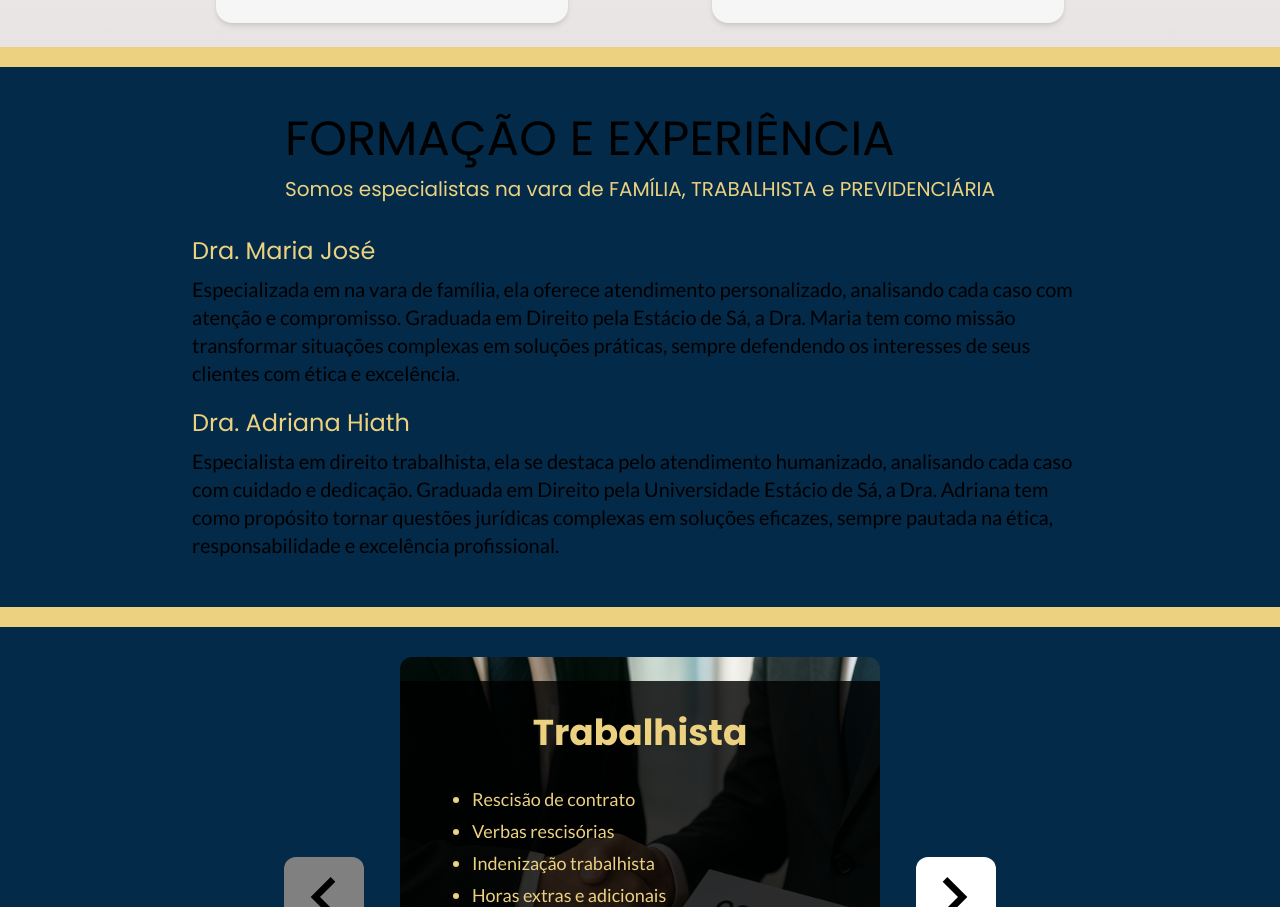
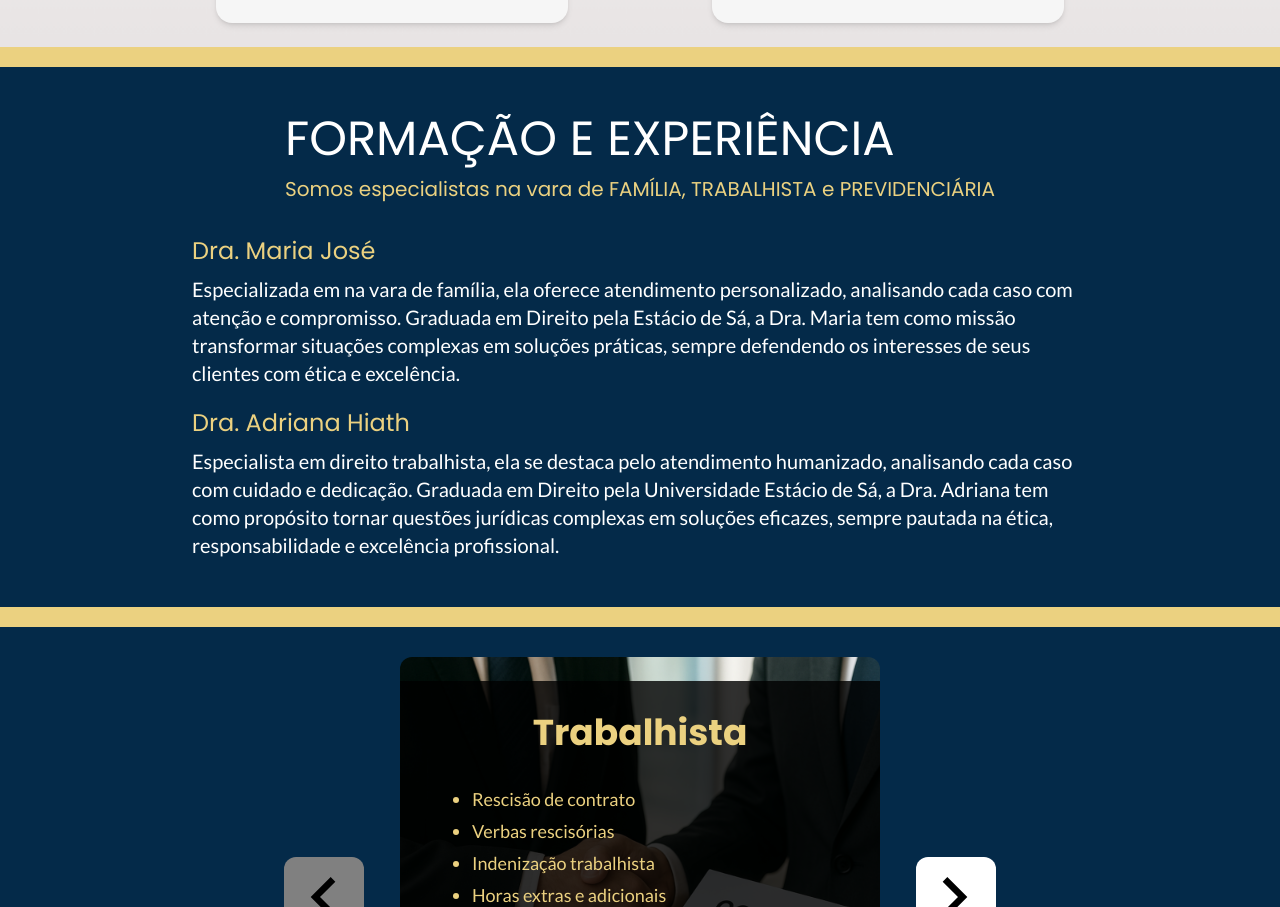
Before and after one commit to DavidSheltonSF/advogados-landing-page, a Next.js app: page / in a window 1280 px wide. Shown: the part 1513-2420 px from the top of the page. Built offline with nearby package versions, Linux system fonts and the light colour scheme.

Commit message:
fix: correct the tailwind class for text olor in 'Formação e Experiência' section

```diff
--- a/src/app/page.tsx
+++ b/src/app/page.tsx
@@ -47,7 +47,7 @@ export default function Home() {
          </PageContainer>
       </PageSection>
       <PageSection backgroundImage="" extraClasses="h-auto bg-[#042A49]  border-t-[#EBD180] border-t-20 min-h-[70vh]">
-        <PageContainer extraClasses="flex flex-col items-center my-5 py-2 text-red-white">
+        <PageContainer extraClasses="flex flex-col items-center my-5 py-2 text-white">
           <header>
             <div className="flex flex-col gap-3">
               <h2 className="text-5xl">FORMAÇÃO E EXPERIÊNCIA</h2>
```
